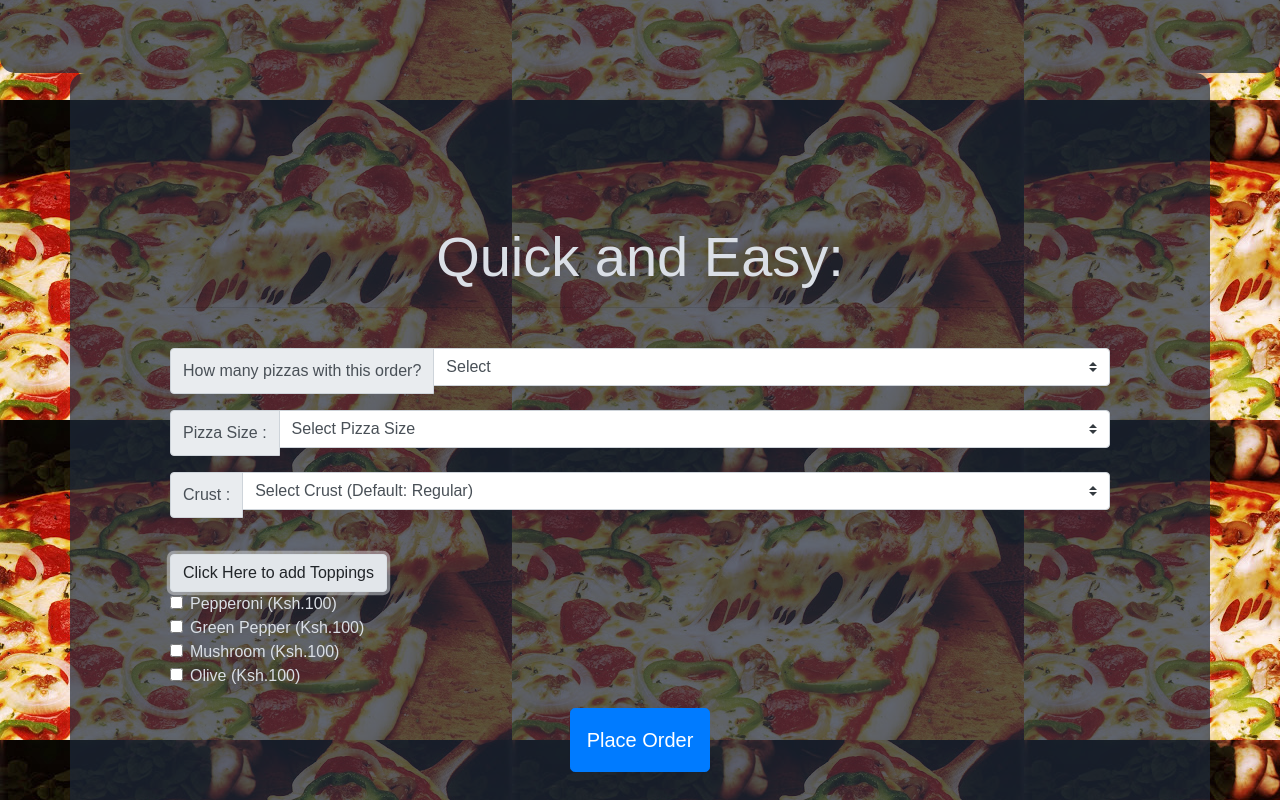
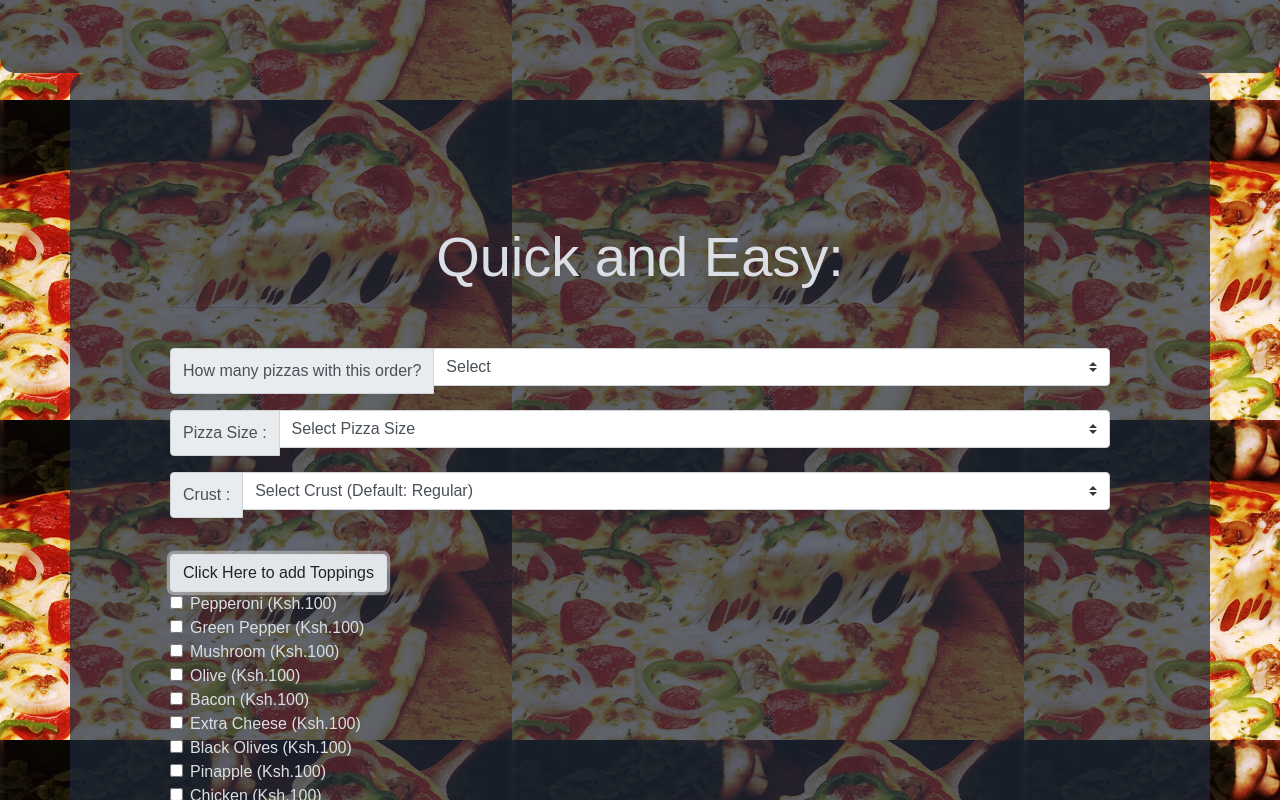
Before and after one commit to mbalanya/Crispy-Cheese-Pizza, a plain HTML site: page index.html in a window 1280 px wide. Both pictures are taken after a click on the link "Click Here to add Toppings". Shown: the part 860-1660 px from the top of the page. Drawn offline with nearby package versions, Linux system fonts and the light colour scheme.

Commit message:
change toppings selection in html

```diff
--- a/index.html
+++ b/index.html
@@ -101,6 +101,52 @@
                   </label>
                 </div>
               </div>
+
+              <div id="demo" class="collapse">
+                <div class="form-check">
+                  <label class="form-check-label" for="check2">
+                    <input type="checkbox" class="form-check-input" id="pepperoni" name="bacon" value="something">Bacon (Ksh.100)
+                  </label>
+                </div>
+                <div class="form-check">
+                  <label class="form-check-label" for="check2">
+                    <input type="checkbox" class="form-check-input" id="green-pepper" name="extra-cheese" value="something">Extra Cheese (Ksh.100)
+                  </label>
+                </div>
+                <div class="form-check">
+                  <label class="form-check-label" for="check2">
+                    <input type="checkbox" class="form-check-input" id="mushroom" name="black-olives" value="something">Black Olives (Ksh.100)
+                  </label>
+                </div>
+                <div class="form-check">
+                  <label class="form-check-label" for="check2">
+                    <input type="checkbox" class="form-check-input" id="olive" name="pinapple" value="something">Pinapple (Ksh.100)
+                  </label>
+                </div>
+              </div>
+
+              <div id="demo" class="collapse">
+                <div class="form-check">
+                  <label class="form-check-label" for="check2">
+                    <input type="checkbox" class="form-check-input" id="pepperoni" name="chicken" value="something">Chicken (Ksh.100)
+                  </label>
+                </div>
+                <div class="form-check">
+                  <label class="form-check-label" for="check2">
+                    <input type="checkbox" class="form-check-input" id="green-pepper" name="fresh-basil" value="something">Fresh Basil (Ksh.100)
+                  </label>
+                </div>
+                <div class="form-check">
+                  <label class="form-check-label" for="check2">
+                    <input type="checkbox" class="form-check-input" id="mushroom" name="ham" value="something">Ham (Ksh.100)
+                  </label>
+                </div>
+                <div class="form-check">
+                  <label class="form-check-label" for="check2">
+                    <input type="checkbox" class="form-check-input" id="olive" name="pesto" value="something">Pesto (Ksh.100)
+                  </label>
+                </div>
+              </div>
             </div>
             <button type="submit" class="btn btn-primary mb-2 btn-lg display-4 py-3 px-50">Place Order</button>
           </form>
```
